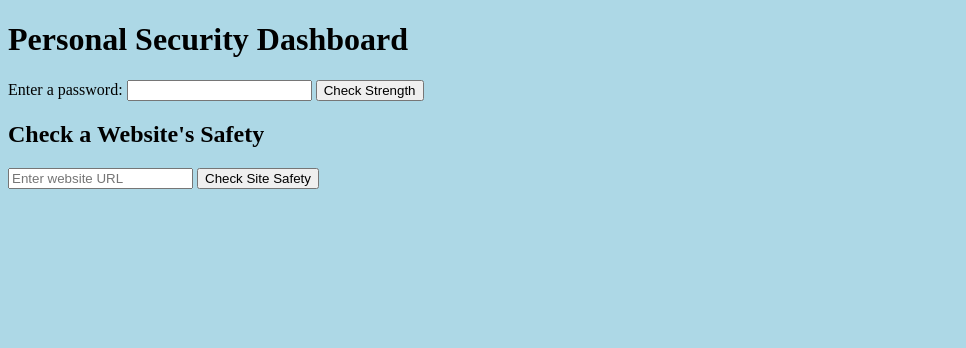
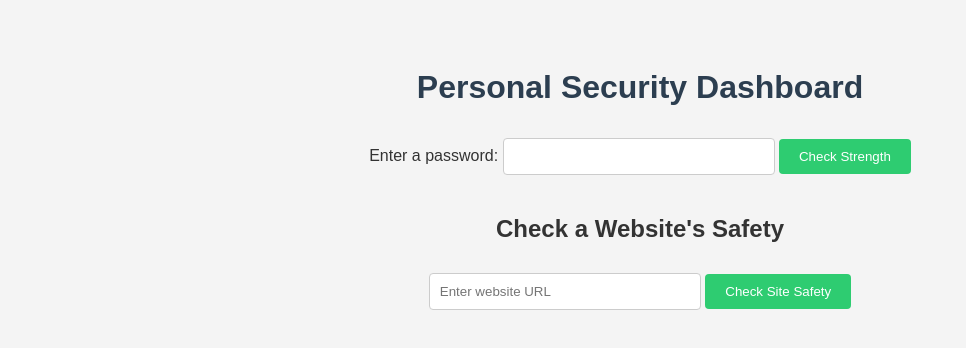
Before and after one commit to EB200000/Personal-Security-Dashbaord, a plain HTML site: page index.html in a window 1280 px wide. Shown: the whole page, without its empty margins (0-966 px from the left). Drawn offline with Linux system fonts and the light colour scheme.

Commit message:
Improve layout and scripts

```diff
--- a/index.html
+++ b/index.html
@@ -1,35 +1,28 @@
 <!DOCTYPE html>
-<html>
-
+<html lang="en">
 <head>
-  <style>
-    body {
-      background-color:lightblue;
-    }
   <meta charset="utf-8">
-  <meta name="viewport" content="width=device-width">
-  <title>replit</title>
-  <link href="style.css" rel="stylesheet" type="text/css" />
-
-  </style>
+  <meta name="viewport" content="width=device-width, initial-scale=1">
+  <title>Personal Security Dashboard</title>
+  <link rel="stylesheet" href="style.css">
 </head>
-
 <body>
   <h1>Personal Security Dashboard</h1>
 
-  <label for="password">Enter a password:</label>
-  <input type="password" id="password" />
-  <button onclick="checkPassword()">Check Strength</button>
+  <section class="password-checker">
+    <label for="password">Enter a password:</label>
+    <input type="password" id="password">
+    <button id="checkPasswordBtn">Check Strength</button>
+    <p id="result"></p>
+  </section>
 
-  <p id="result"></p>
+  <section class="url-checker">
+    <h2>Check a Website's Safety</h2>
+    <input type="text" id="siteUrl" placeholder="Enter website URL">
+    <button id="checkSiteBtn">Check Site Safety</button>
+    <p id="siteResult"></p>
+  </section>
 
-  <h2>Check a Website's Safety</h2>
-<input type="text" id="siteUrl" placeholder="Enter website URL" />
-<button onclick="checkSite()">Check Site Safety</button>
-<p id="siteResult"></p>
-
-
-
-<script src="script.js"></script>
+  <script src="script.js"></script>
 </body>
 </html>
--- a/script.js
+++ b/script.js
@@ -1,36 +1,42 @@
+document.addEventListener('DOMContentLoaded', () => {
+  const passwordInput = document.getElementById('password');
+  const passwordBtn = document.getElementById('checkPasswordBtn');
+  const passwordResult = document.getElementById('result');
 
-function checkPassword() {
-  const pwd = document.getElementById("password").value;
-  const result = document.getElementById("result");
+  passwordBtn.addEventListener('click', () => {
+    const pwd = passwordInput.value;
+    let score = 0;
+    if (pwd.length >= 9) score++;
+    if (/[A-Z]/.test(pwd)) score++;
+    if (/[0-9]/.test(pwd)) score++;
+    if (/\W/.test(pwd)) score++;
 
-  let score = 0;
+    let strength;
+    if (score <= 1) strength = 'Very Weak';
+    else if (score === 2) strength = 'Weak';
+    else if (score === 3) strength = 'Strong';
+    else strength = 'Very Strong';
 
-  if (pwd.length >= 9) score++;
-  if (/[A-Z]/.test(pwd)) score++;
-  if (/[0-9]/.test(pwd)) score++;
-  if (/[\W]/.test(pwd)) score++;
+    passwordResult.textContent = `Password strength: ${strength}`;
+  });
 
-  let strength;
-  if (score <= 1) strength = "Very Weak";
-  else if (score === 2) strength = "Weak";
-  else if (score === 3) strength = "Strong";
-  else strength = "Very Strong";
+  const urlInput = document.getElementById('siteUrl');
+  const siteBtn = document.getElementById('checkSiteBtn');
+  const siteOutput = document.getElementById('siteResult');
 
-  result.textContent = `Password strength: ${strength}`;
-}
-function checkSite() {
-  const url = document.getElementById("siteUrl").value;
-  const output = document.getElementById("siteResult");
+  siteBtn.addEventListener('click', () => {
+    const url = urlInput.value;
 
-  // Temporary hardcoded logic (you’ll replace this with an API call later)
-  if (url.includes("facebook") || url.includes("google")) {
-    output.textContent = " Safe";
-    output.style.color = "green";
-  } else if (url.includes("free-money") || url.includes("click-here")) {
-    output.textContent = " Dangerous";
-    output.style.color = "red";
-  } else {
-    output.textContent = " Suspicious — use caution";
-    output.style.color = "orange";
-  }
-}
+    // Temporary hardcoded logic (replace with an API call later)
+    if (url.includes('facebook') || url.includes('google')) {
+      siteOutput.textContent = 'Safe';
+      siteOutput.style.color = 'green';
+    } else if (url.includes('free-money') || url.includes('click-here')) {
+      siteOutput.textContent = 'Dangerous';
+      siteOutput.style.color = 'red';
+    } else {
+      siteOutput.textContent = 'Suspicious — use caution';
+      siteOutput.style.color = 'orange';
+    }
+  });
+});
--- a/style.css
+++ b/style.css
@@ -16,8 +16,13 @@
   color: #2c3e50;
 }
 
-/* Input + button */
-input[type="password"] {
+section {
+  margin-bottom: 30px;
+}
+
+/* Input elements */
+input[type="password"],
+input[type="text"] {
   padding: 10px;
   margin: 10px 0;
   width: 250px;
```
